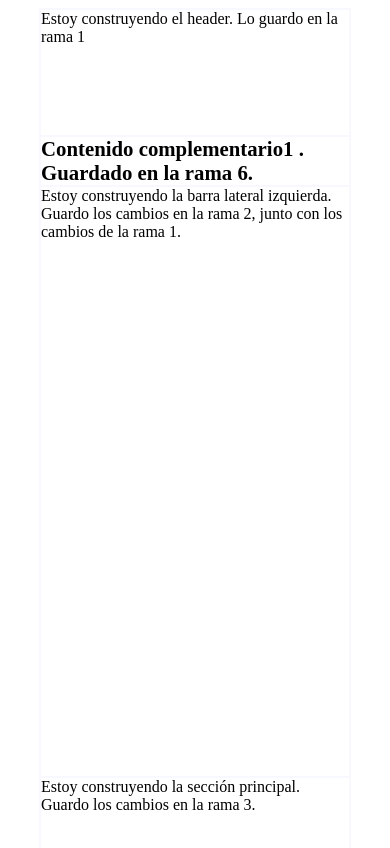
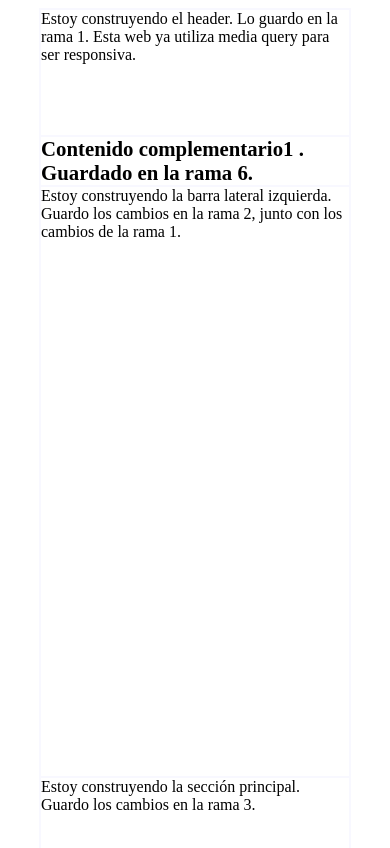
Before and after one commit to SalvaGonzSan/EjercicioRepaso2abril19, a plain HTML site: page index.html in a window 390 px wide. Shown: the top 848 px of the page. Drawn offline with Linux system fonts and the light colour scheme.

Commit message:
Rama 8.1 con media query

```diff
--- a/estilos/estilos1.scss
+++ b/estilos/estilos1.scss
@@ -52,7 +52,7 @@
             @include bordesgenerales();
         }
     }
-    @media (max-width: 600px) and (orientation:portrait){
+    @media (max-width: 600px){
         header{
             grid-column: 1 / 4;
             min-height: 15vh;
--- a/index.html
+++ b/index.html
@@ -11,7 +11,7 @@
 </head>
 <body>
     <div class="contenedor">
-        <header>Estoy construyendo el header. Lo guardo en la rama 1</header>
+        <header>Estoy construyendo el header. Lo guardo en la rama 1. Esta web ya utiliza media query para ser responsiva.</header>
         <div class="contenidocomplementario1">Contenido complementario1 . Guardado en la rama 6.</div>
         <aside class="aside1">Estoy construyendo la barra lateral izquierda. Guardo los cambios en la rama 2, junto con los cambios de la rama 1.</aside>
         <main>Estoy construyendo la sección principal. Guardo los cambios en la rama 3.</main>
```
Also changed, not shown: estilos/estilos1.css.
